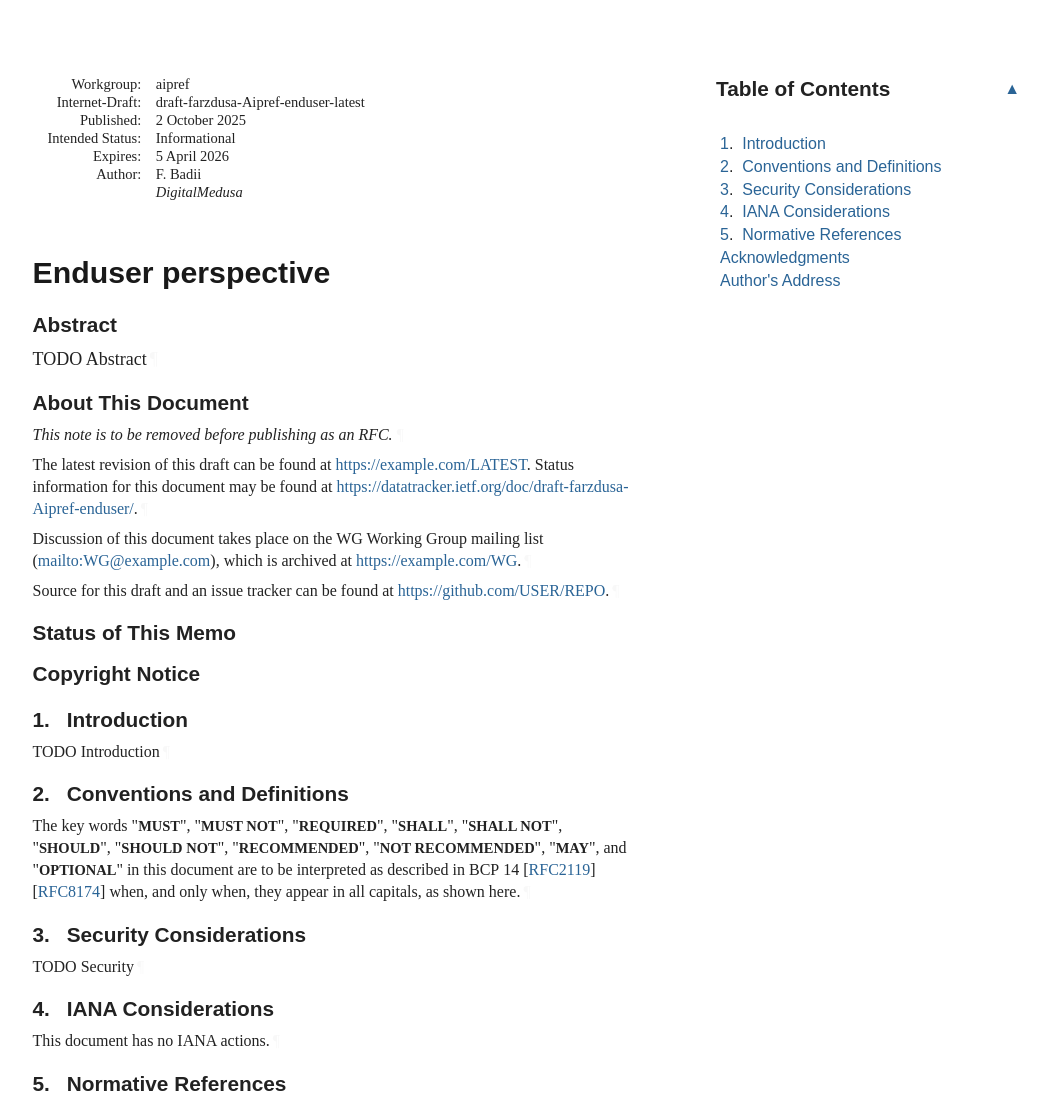
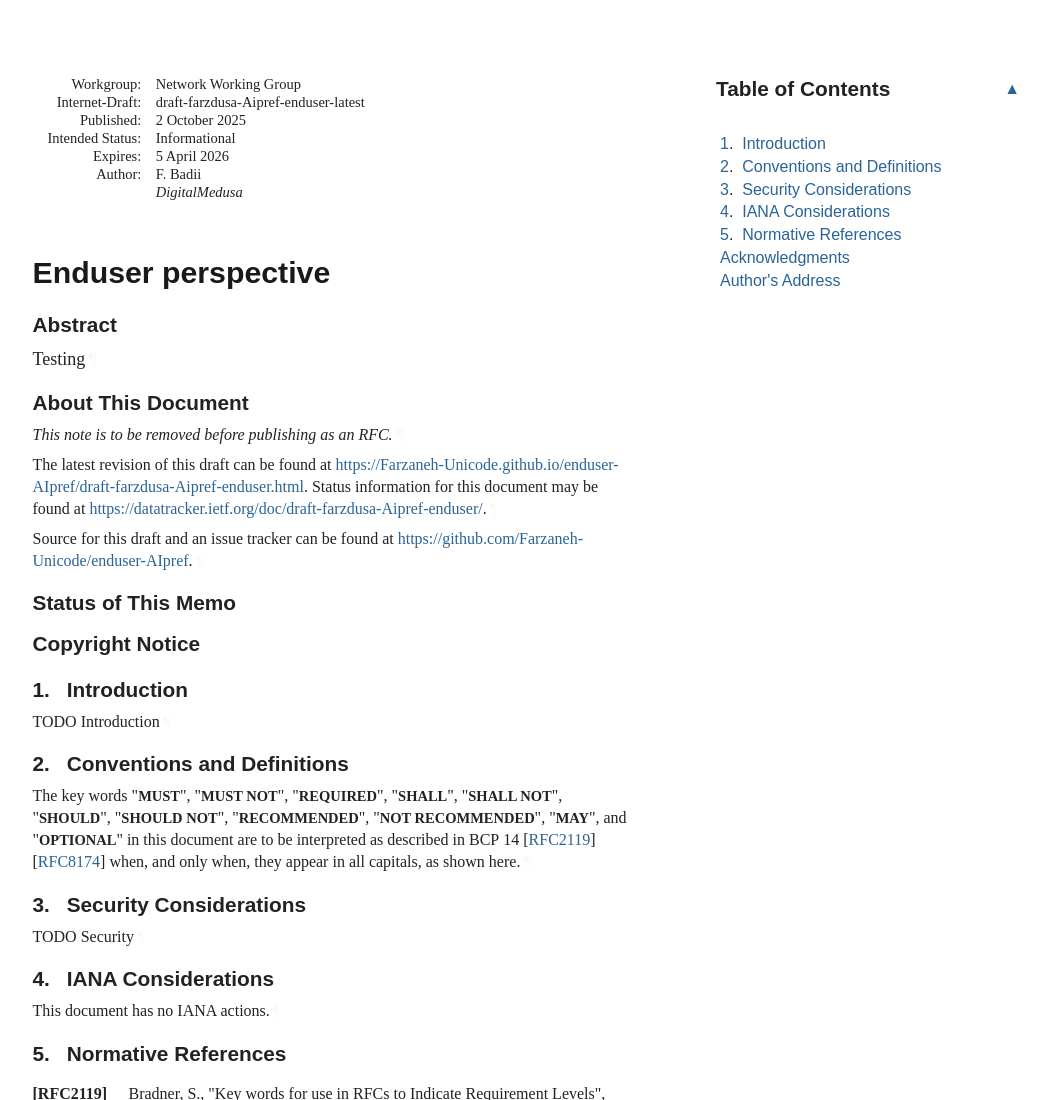
Before and after one commit to Farzaneh-Unicode/enduser-AIpref, a plain HTML site: page draft-farzdusa-Aipref-enduser.html in a window 1280 px wide. Shown: the top 1100 px of the page, without its empty margins (92-1140 px from the left). Drawn offline with Linux system fonts and the light colour scheme; a web font is replaced by a local one.

Commit message:
Script updating gh-pages from 2b697fc. [ci skip]

```diff
--- a/draft-farzdusa-Aipref-enduser.html
+++ b/draft-farzdusa-Aipref-enduser.html
@@ -7,7 +7,7 @@
 <title>Enduser perspective</title>
 <meta content="Farzaneh Badii" name="author">
 <meta content="
-       TODO Abstract
+       Testing
     " name="description">
 <meta content="xml2rfc 3.30.2" name="generator">
 <meta content="draft-farzdusa-Aipref-enduser-latest" name="ietf.draft">
@@ -1055,7 +1055,7 @@ svg :is([fill="white"], [fill^="#fff"]) {
 <div id="internal-metadata" class="document-information">
 <dl id="identifiers">
 <dt class="label-workgroup">Workgroup:</dt>
-<dd class="workgroup">aipref</dd>
+<dd class="workgroup">Network Working Group</dd>
 <dt class="label-internet-draft">Internet-Draft:</dt>
 <dd class="internet-draft">draft-farzdusa-Aipref-enduser-latest</dd>
 <dt class="label-published">Published:</dt>
@@ -1078,7 +1078,7 @@ svg :is([fill="white"], [fill^="#fff"]) {
 <h1 id="title">Enduser perspective</h1>
 <section id="section-abstract">
       <h2 id="abstract"><a href="#abstract" class="selfRef">Abstract</a></h2>
-<p id="section-abstract-1">TODO Abstract<a href="#section-abstract-1" class="pilcrow">¶</a></p>
+<p id="section-abstract-1">Testing<a href="#section-abstract-1" class="pilcrow">¶</a></p>
 </section>
 <section class="note rfcEditorRemove" id="section-note.1">
       <h2 id="name-about-this-document">
@@ -1086,14 +1086,10 @@ svg :is([fill="white"], [fill^="#fff"]) {
       </h2>
 <p id="section-note.1-1">This note is to be removed before publishing as an RFC.<a href="#section-note.1-1" class="pilcrow">¶</a></p>
 <p id="section-note.1-2">
-        The latest revision of this draft can be found at <span><a href="https://example.com/LATEST">https://example.com/LATEST</a></span>.
+        The latest revision of this draft can be found at <span><a href="https://Farzaneh-Unicode.github.io/enduser-AIpref/draft-farzdusa-Aipref-enduser.html">https://Farzaneh-Unicode.github.io/enduser-AIpref/draft-farzdusa-Aipref-enduser.html</a></span>.
         Status information for this document may be found at <span><a href="https://datatracker.ietf.org/doc/draft-farzdusa-Aipref-enduser/">https://datatracker.ietf.org/doc/draft-farzdusa-Aipref-enduser/</a></span>.<a href="#section-note.1-2" class="pilcrow">¶</a></p>
-<p id="section-note.1-3">
-        Discussion of this document takes place on the
-        WG Working Group mailing list (<span><a href="mailto:WG@example.com">mailto:WG@example.com</a></span>),
-        which is archived at <span><a href="https://example.com/WG">https://example.com/WG</a></span>.<a href="#section-note.1-3" class="pilcrow">¶</a></p>
-<p id="section-note.1-4">Source for this draft and an issue tracker can be found at
-        <span><a href="https://github.com/USER/REPO">https://github.com/USER/REPO</a></span>.<a href="#section-note.1-4" class="pilcrow">¶</a></p>
+<p id="section-note.1-3">Source for this draft and an issue tracker can be found at
+        <span><a href="https://github.com/Farzaneh-Unicode/enduser-AIpref">https://github.com/Farzaneh-Unicode/enduser-AIpref</a></span>.<a href="#section-note.1-3" class="pilcrow">¶</a></p>
 </section>
 <div id="status-of-memo">
 <section id="section-boilerplate.1">
```
Also changed, not shown: draft-farzdusa-Aipref-enduser.txt.
